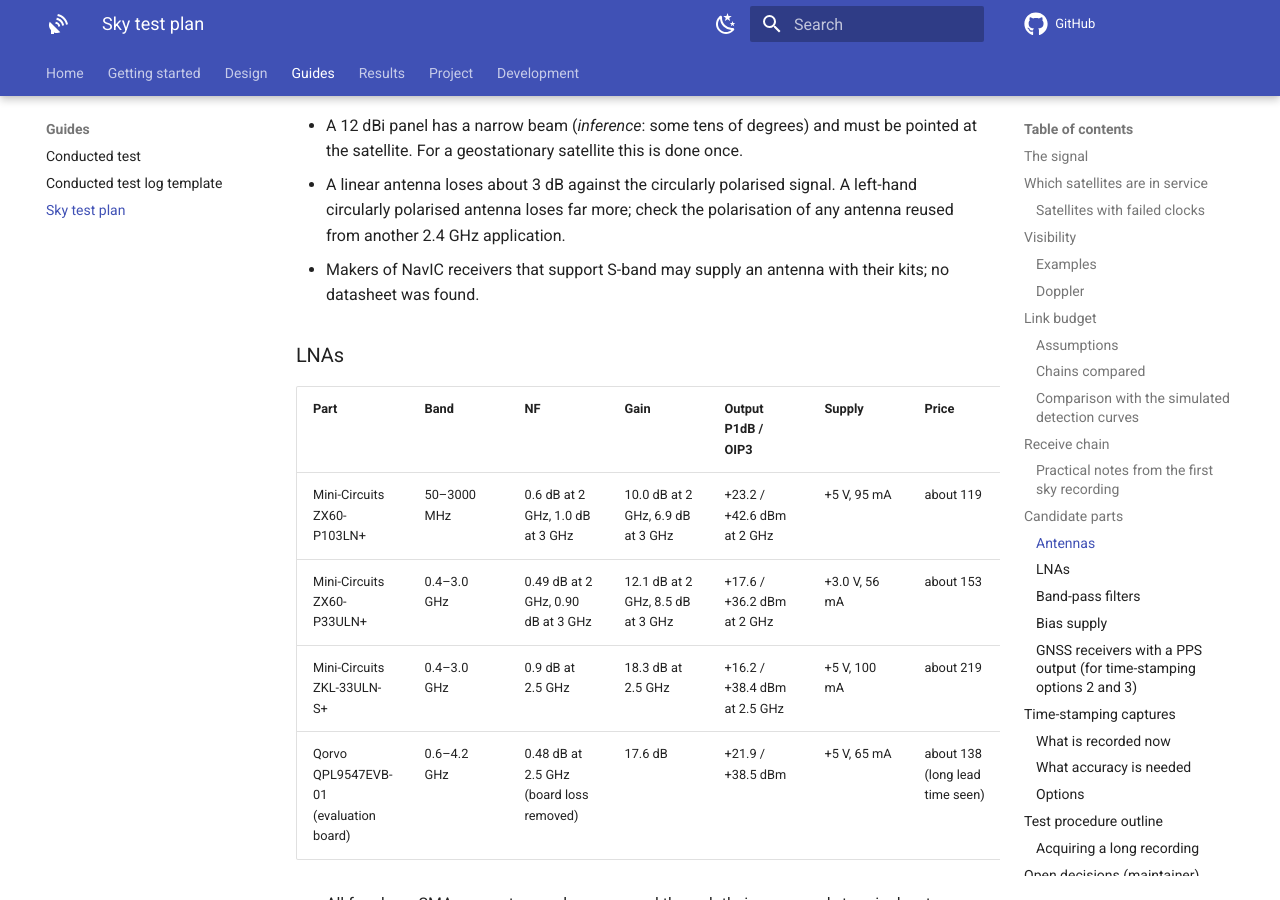
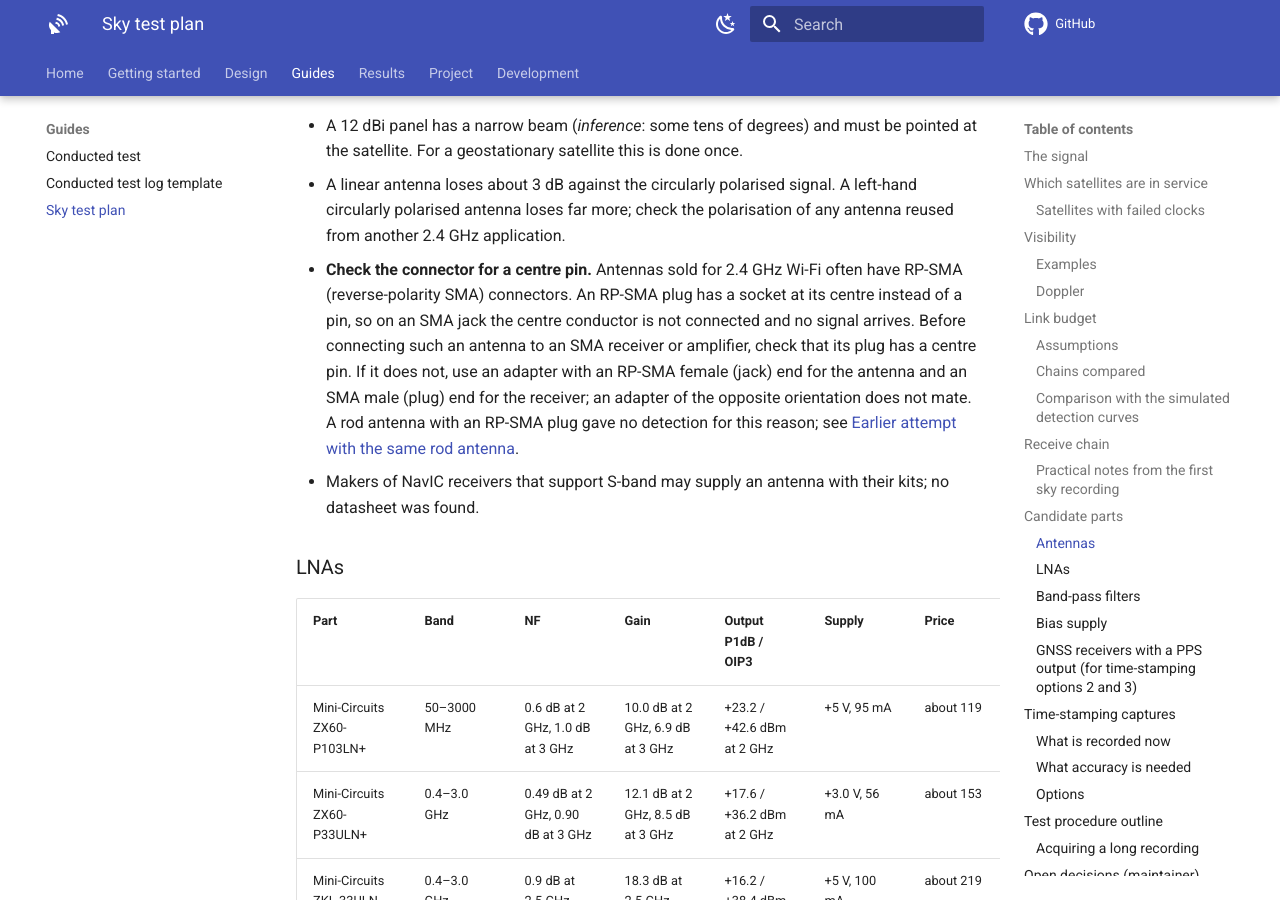
Before and after one commit to h-shiono/snappnt, an MkDocs documentation site: the page built from docs/guides/sky-test-plan.md, in a window 1280 px wide and 900 px high, scrolled down 9874 px. Built offline with MkDocs 1.6.1 and Material for MkDocs 9.7.7, drawn with Linux system fonts in a browser that asks for light colours; comment, search, counter and statistics services are not loaded.

Commit message:
Add an RP-SMA centre-pin note to the sky test plan (#90)
* Add an RP-SMA centre-pin note to the sky test plan

Co-Authored-By: Claude Opus 5.5 <noreply@anthropic.com>
Signed-off-by: h-shiono <hato.gnss@gmail.com>

* State the adapter orientation in the RP-SMA note

Co-Authored-By: Claude Opus 5.5 <noreply@anthropic.com>
Signed-off-by: h-shiono <hato.gnss@gmail.com>

---------

Signed-off-by: h-shiono <hato.gnss@gmail.com>
Co-authored-by: Claude Opus 5.5 <noreply@anthropic.com>

```diff
--- a/docs/guides/sky-test-plan.md
+++ b/docs/guides/sky-test-plan.md
@@ -356,6 +356,14 @@ buying.
 - A linear antenna loses about 3 dB against the circularly polarised signal. A left-hand
   circularly polarised antenna loses far more; check the polarisation of any antenna reused
   from another 2.4 GHz application.
+- **Check the connector for a centre pin.** Antennas sold for 2.4 GHz Wi-Fi often have
+  RP-SMA (reverse-polarity SMA) connectors. An RP-SMA plug has a socket at its centre instead
+  of a pin, so on an SMA jack the centre conductor is not connected and no signal arrives.
+  Before connecting such an antenna to an SMA receiver or amplifier, check that its plug has a
+  centre pin. If it does not, use an adapter with an RP-SMA female (jack) end for the antenna
+  and an SMA male (plug) end for the receiver; an adapter of the opposite orientation does not
+  mate. A rod antenna with an RP-SMA plug gave no detection for this reason; see
+  [Earlier attempt with the same rod antenna](../results/sky-esp32c5-preliminary.md#earlier-attempt-with-the-same-rod-antenna).
 - Makers of NavIC receivers that support S-band may supply an antenna with their kits; no
   datasheet was found.
 
```
